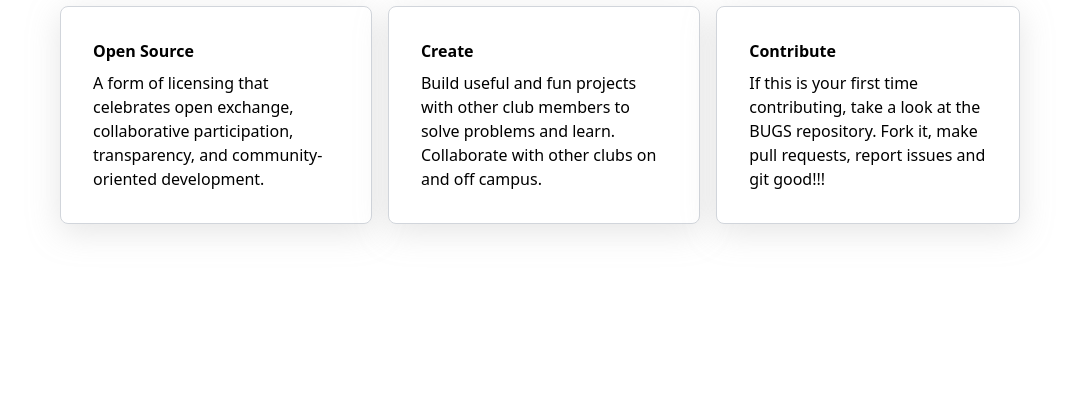
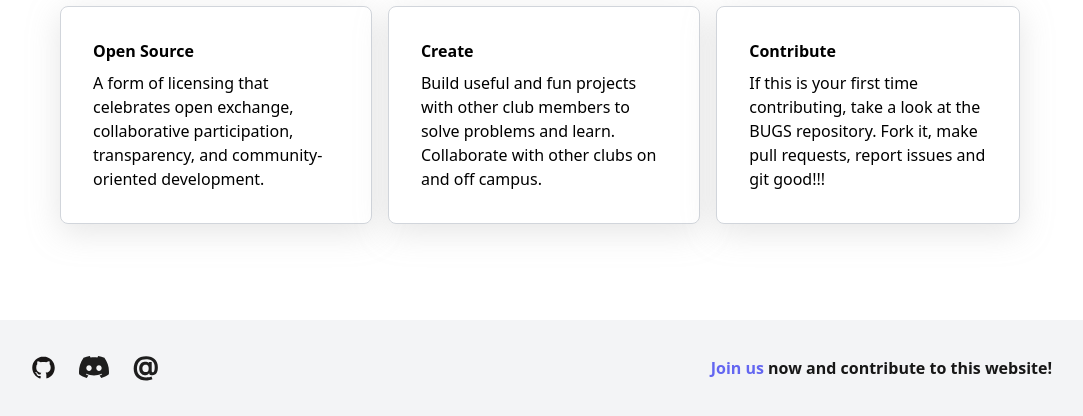
Before and after one commit to BUGS-NYU/bugs-nyu.github.io, a Gatsby site: page / in a window 1280 px wide. Shown: the part 588-1004 px from the top of the page, without its empty margins (100-1183 px from the left). Before the commit the page ends 908 px from the top, so only its background shows below. Built offline with nearby package versions, Linux system fonts and the light colour scheme; Gatsby itself is replaced by a stand-in of ours.

Commit message:
Create Footer component

```diff
--- /dev/null
+++ b/src/components/Footer.tsx
@@ -0,0 +1,44 @@
+import classNames from 'classnames';
+import { Link } from 'gatsby';
+import React from 'react';
+import Button from './Button';
+import GithubMark from '../svgs/github-mark.svg';
+import DiscordMark from '../svgs/discord-mark.svg';
+import EmailMark from '../svgs/email-mark.svg';
+
+type FooterElement = React.ElementRef<'footer'>;
+type FooterProps = React.ComponentPropsWithoutRef<'footer'>;
+
+const SOCIAL_ICONS = [
+  { to: '/', getMark: () => <GithubMark /> },
+  { to: '/', getMark: () => <DiscordMark /> },
+  { to: '/', getMark: () => <EmailMark /> },
+];
+
+const Footer = React.forwardRef<FooterElement, FooterProps>(({ className, ...restProps }) => (
+  <footer className={className} {...restProps}>
+    <div className='w-full h-24 bg-gray-100 flex flex-row items-center justify-center'>
+      <div className='max-w-5xl w-full flex justify-between items-center space-x-32'>
+        <div className='flex flex-row justify-between space-x-4'>
+          {SOCIAL_ICONS.map(({ to, getMark }) => (
+            <Link
+              key={to}
+              to={to}
+              className='p-1 rounded-lg hover:bg-indigo-500 transition duration-10'
+            >
+              {getMark()}
+            </Link>
+          ))}
+        </div>
+        <div className='text-neutral-900 font-semibold'>
+          <Link to='/' className='text-indigo-500'>
+            Join us
+          </Link>{' '}
+          now and contribute to this website!
+        </div>
+      </div>
+    </div>
+  </footer>
+));
+
+export default Footer;
--- a/src/pages/index.tsx
+++ b/src/pages/index.tsx
@@ -4,6 +4,7 @@ import Button from '../components/Button';
 import NavBar from '../components/NavBar';
 import BugsLogo from '../svgs/bugs.svg';
 import Card from '../components/Card';
+import Footer from '../components/Footer';
 
 const IndexPage: React.FC<PageProps> = () => {
   return (
@@ -58,6 +59,7 @@ const IndexPage: React.FC<PageProps> = () => {
           </div>
         </div>
       </main>
+      <Footer />
     </div>
   );
 };
```
Also changed, not shown: src/svgs/discord-mark.svg (added), src/svgs/email-mark.svg (added), src/svgs/github-mark.svg (added), 3 other files.
